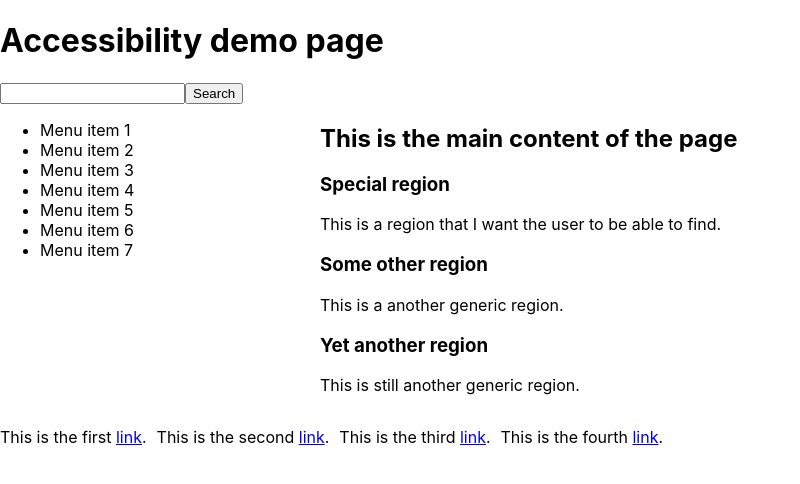
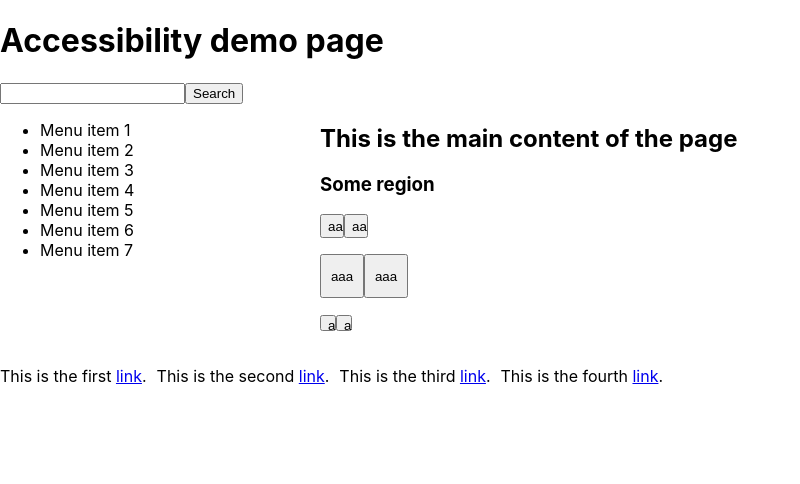
Before and after one commit to jakubgawlikowski/a11y, a React (Create React App) app in the folder a11y/: page / in a window 1280 px wide. Shown: the top 484 px of the page, without its empty margins (0-800 px from the left). Built offline with nearby package versions, Linux system fonts and the light colour scheme.

Commit message:
pointer size

```diff
--- a/a11y/src/App.css
+++ b/a11y/src/App.css
@@ -24,3 +24,25 @@
 .footer p {
   padding-right: 10px;
 }
+
+.smallButton {
+  width: 16px;
+  height: 16px;
+}
+
+@media (pointer: coarse) {
+  .smallButton {
+    width: 44px;
+    height: 44px;
+  }
+}
+
+.smallButtonAA {
+  width: 24px;
+  height: 24px;
+}
+
+.smallButtonAAA {
+  width: 44px;
+  height: 44px;
+}
--- a/a11y/src/App.js
+++ b/a11y/src/App.js
@@ -27,23 +27,19 @@ function App() {
         </nav>
         <main className="main" role="main" aria-label="Main content">
           <h2>This is the main content of the page</h2>
-
-          <section aria-labelledby="special-region">
-            <h3 id="special-region">Special region</h3>
+          <section>
+            <h3 id="special-region2">Some region</h3>
             <p>
-            This is a region that I want the user to be able to find.
+              <button className="smallButtonAA">aa</button>
+              <button className="smallButtonAA">aa</button>
             </p>
-          </section>
-          <section>
-            <h3 id="special-region2">Some other region</h3>
             <p>
-            This is a another generic region.
+              <button className="smallButtonAAA">aaa</button>
+              <button className="smallButtonAAA">aaa</button>
             </p>
-          </section>
-          <section>
-            <h3 id="special-region3">Yet another region</h3>
             <p>
-            This is still another generic region.
+              <button className="smallButton">a</button>
+              <button className="smallButton">a</button>
             </p>
           </section>
         </main>
```
